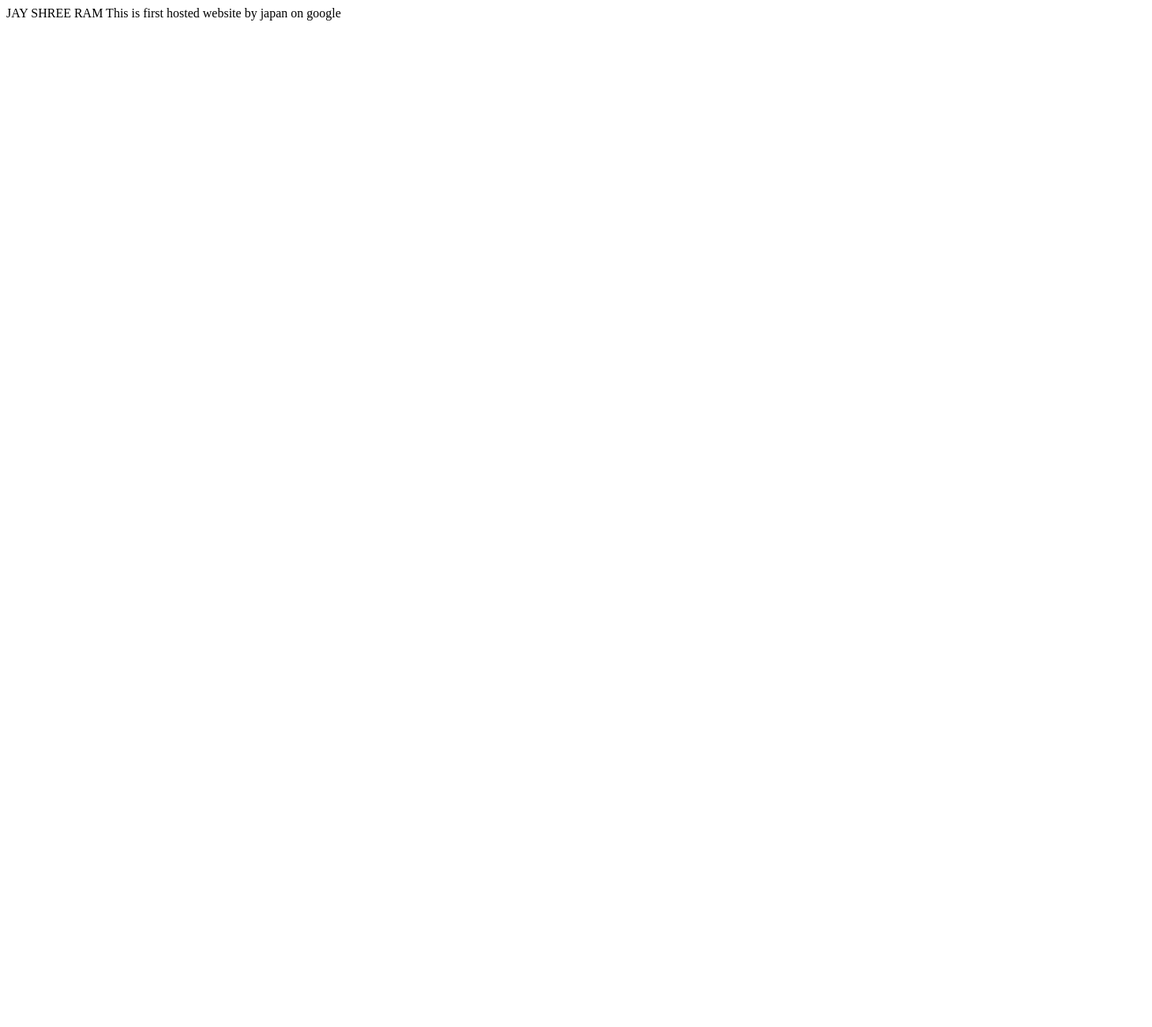
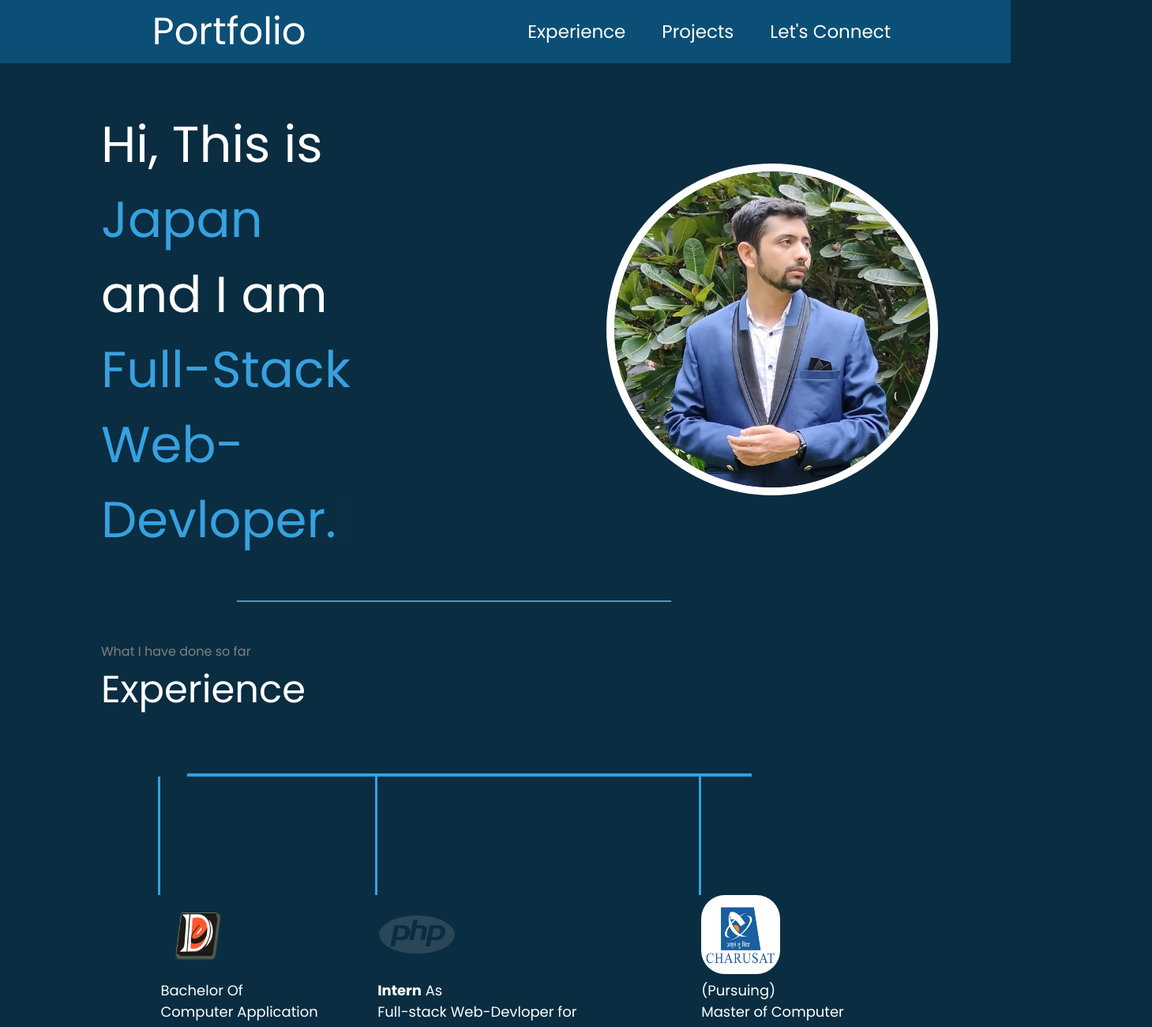
Before and after one commit to japankansara/japankansara.github.io, a plain HTML site: page index.html in a window 1280 px wide. Shown: the top 1300 px of the page at 79% size, 1459 px wide, since content can reach past the window. Before the commit the page ends 800 px from the top, so only its background shows below. Drawn offline with nearby package versions, Linux system fonts and the light colour scheme.

Commit message:
Add files via upload

```diff
--- a/index.html
+++ b/index.html
@@ -1,8 +1,121 @@
-<html>
-    <head><title>first host </title></head>
-    <body>
-        JAY SHREE RAM
-        This is first hosted website by japan on google
-    </body>
+<!DOCTYPE html>
+<html lang="en">
+<head>
+    <meta charset="UTF-8">
+    <meta name="viewport" content="width=device-width, initial-scale=1.0">
+    <title>Japan Kansara-Portfolio</title>
+    <link href="style.css" rel="stylesheet">
+    <link rel="preconnect" href="https://fonts.googleapis.com">
+    <link rel="preconnect" href="https://fonts.gstatic.com" crossorigin>
+    <link href="https://fonts.googleapis.com/css2?family=Poppins:ital,wght@0,400;0,700;1,600&display=swap" rel="stylesheet">
+</head>
 
+<body>
+    <header>
+        <nav>
+            <div class="left">Portfolio</div>
+            <div class="right"> <!-- this class if menu needed in future-->
+                <ul>
+                    <li><a href="#experience">Experience</a></li>
+                    <li><a href="#projects">Projects</li></a>
+                    <li><a href="#connect">Let's Connect</li></a>
+                </ul>
+            </div>
+        </nav>
+    </header>
+
+    <main>
+        <section class="firstSection">
+
+            <div class="leftSection">Hi, This is
+                <span class="purple">Japan</span>
+                <div>and I am </div>
+                <span id="element"></span>
+            </div>
+            <div class="rightSection">
+                <img src="photo.jpg" class="portrait" width="400" height="400">
+            </div>
+        </section>
+            <hr>
+
+        <section class="secondSection">
+            <span class="text-gray">What I have done so far</span>
+                <br>
+            <div class="heading" id="experience">Experience</div>
+
+            <div class="line">
+
+                <!--thick line that support vertical lines-->
+                <div class="expline"></div>
+
+                <!--verline1 for bca-->
+                <div class="verline1">
+                    <div class="text">
+                        <img src="ddu.png" height="100px" width="100px"> <br>
+                        Bachelor Of Computer Application <br>
+                        <b>DDU</b>, Nadiad.<br>
+                        (2020-2023)
+                    </div>
+                </div>
+
+                <div class="verline2">
+                    <div class="text1">
+                        <img src="php.png" height="100px" width="100px">
+                        <br>
+                        <b>Intern</b> As <br> Full-stack Web-Devloper for Tourism Management System
+                            <br>
+                        At Saurabh web solutions.
+                            <br>
+                        <b>"Core PHP, JS, MySQL"</b>
+                            <br>
+                        (Dec'22-Mar'23)
+                    </div>
+                </div>
+
+                <div class="verline3">
+                    <div class="text2">
+                        <img src="charusat.jpg" height="100px" width="100px" class="charusat"> <br>
+                        (Pursuing)
+                        <br>
+                        Master of Computer Application <br>
+                        <b>CHARUSAT</b>, Changa.<br>
+                        (2023-2025)
+                    </div>
+                </div>
+
+            </div>
+
+        </section>
+        <hr>
+
+        <section class="thirdSection">
+            <div class="heading" id="projects">Projects</div>
+            <center>
+                <div class="working">Working on First project...</div>
+            </center>
+        </section>
+        <hr>
+
+        <section class="forthSection">
+            <div class="heading" id="connect">Let's Connect</div>
+                <div class="photos">
+                    <a href="mailto:japankansara@outlook.com" target="_blank"><img src="email.png" class="logos" width="150" height="150"></a>
+                    <a href="https://github.com/japankansara" target="_blank"><img src="github.png" class="logos" width="150" height="150"></a>
+                    <a href="https://linkedin.com/in/japankansara" target="_blank"><img src="linkedin.png" class="logos" width="150" height="150"></a>
+                    <a href="https://twitter.com/japankansara" target="_blank"><img src="x.png" class="logos" width="150" height="150"></a>
+                    <a href="https://www.instagram.com/japankansara" target="_blank"><img src="insta.png" class="logos" width="150" height="150"></a>
+                </div>
+        </section>
+
+    </main>
+
+    <script src="https://unpkg.com/typed.js@2.0.16/dist/typed.umd.js"></script>
+    <!-- Setup and start animation! -->
+    <script>
+    var typed = new Typed('#element', {
+      strings: ['Student at CHARUSAT.','Full-Stack Web-Devloper.','Java Devloper.', 'Android Devloper.'],
+      typeSpeed: 70,
+    });
+    </script>
+</body>
 </html>
--- /dev/null
+++ b/style.css
@@ -0,0 +1,201 @@
+*{
+    margin: 0;
+    padding: 0;
+}
+
+body{
+    background-color: rgb(10, 45, 66);
+    color: white;
+    font-family: 'Poppins', sans-serif;
+}
+
+.portrait{
+    border-radius: 50%;
+    border: 10px solid white;
+}
+
+.charusat{
+    border-radius: 30%;
+}
+
+.logos{
+    margin: 0 30px;
+    justify-content: center;
+}
+
+.logos:hover{
+    -webkit-transform: scale(1.3);
+	transform: scale(1.3);
+}
+
+nav{
+    display: flex;
+    justify-content: space-around;
+    align-items: center;
+    height: 80px;
+    background-color: rgb(12, 79, 118);
+}
+
+nav ul{
+    display: flex;
+    justify-content: center;
+}
+
+nav ul li{
+    list-style: none;
+    margin: 0 23px;
+}
+
+nav ul li a{
+    text-decoration: none;
+    color: white;
+}
+
+nav ul li a:hover{
+    text-decoration: none;
+    color: rgb(55, 161, 222);
+    font-size: 1.5rem;
+}
+
+.left{
+    font-size: 3rem;
+    margin-left: 5%;
+}
+
+.right{
+    font-size: 23px;
+}
+
+.firstSection{
+    display: flex;
+    justify-content: space-around;
+    align-items: center;
+    margin: 55px 0;
+}
+
+.firstSection > div{
+    width: 30%;
+    align-items: center;
+}
+
+.leftSection{
+    font-size: 4rem;
+    align-items: center;
+}
+
+.rightSection{
+    margin: 50px 0;
+    width: 80%;
+    align-items: center;
+
+}
+
+.purple{
+    color: rgb(55, 161, 222);
+}
+
+.text-gray{
+    color: gray;
+}
+
+main hr{
+    border: 0;
+    background: rgb(55, 161, 222);
+    height: 2px;
+    margin-left: 300px;
+    margin-right: 430px;
+    margin-top: 50px;
+    margin-bottom: 50px;
+}
+
+#element{
+    color: rgb(55, 161, 222);
+}
+
+.secondSection{
+    margin: auto;
+    width: 80%;
+    height: 80vh;
+}
+
+.heading{
+    font-size: 3rem;
+    margin-bottom: 70px;
+}
+
+.thirdSection{
+    margin: auto;
+    width: 80%;
+    height: 80vh;
+}
+
+.working{
+    margin-top: 250px;
+    font-size: 3rem;
+    color: gray;
+}
+
+.forthSection{
+    margin: auto;
+    width: 80%;
+    height: 80vh;
+}
+
+.expline{
+    border: 0;
+    background: rgb(55, 161, 222);
+    height: 4px;
+    margin-left: 109px;
+    margin-right: 200px;
+    margin-top: 50px;
+}
+
+.verline1{
+    border-left: 3px solid rgb(55, 161, 222);
+    height: 150px;
+    position: relative;
+    left: 10%;
+    margin-left: -30px;
+}
+
+.verline2{
+    border-left: 3px solid rgb(55, 161, 222);
+    height: 150px;
+    position:relative;
+    left: 30%;
+    margin-left: 40px;
+    margin-top: -150px;
+}
+
+.verline3{
+    border-left: 3px solid rgb(55, 161, 222);
+    height: 150px;
+    position:relative;
+    left: 30%;
+    margin-left: 450px;
+    margin-top: -150px;
+}
+
+.text{
+    position: relative;
+    top: 150px;
+    color: white;
+    width: 200px;
+    font-size: 18px;
+}
+
+.text1{
+    position: relative;
+    top: 150px;
+    color: white;
+    width: 300px;
+    font-size: 18px;
+}
+
+.text2{
+    position: relative;
+    top: 150px;
+    color: white;
+    width: 200px;
+    font-size: 18px;
+}
```
Also changed, not shown: charusat.jpg (added), ddu.png (added), email.png (added), github.png (added), insta.png (added), linkedin.png (added), photo.jpg (added), php.png (added), x.png (added).
